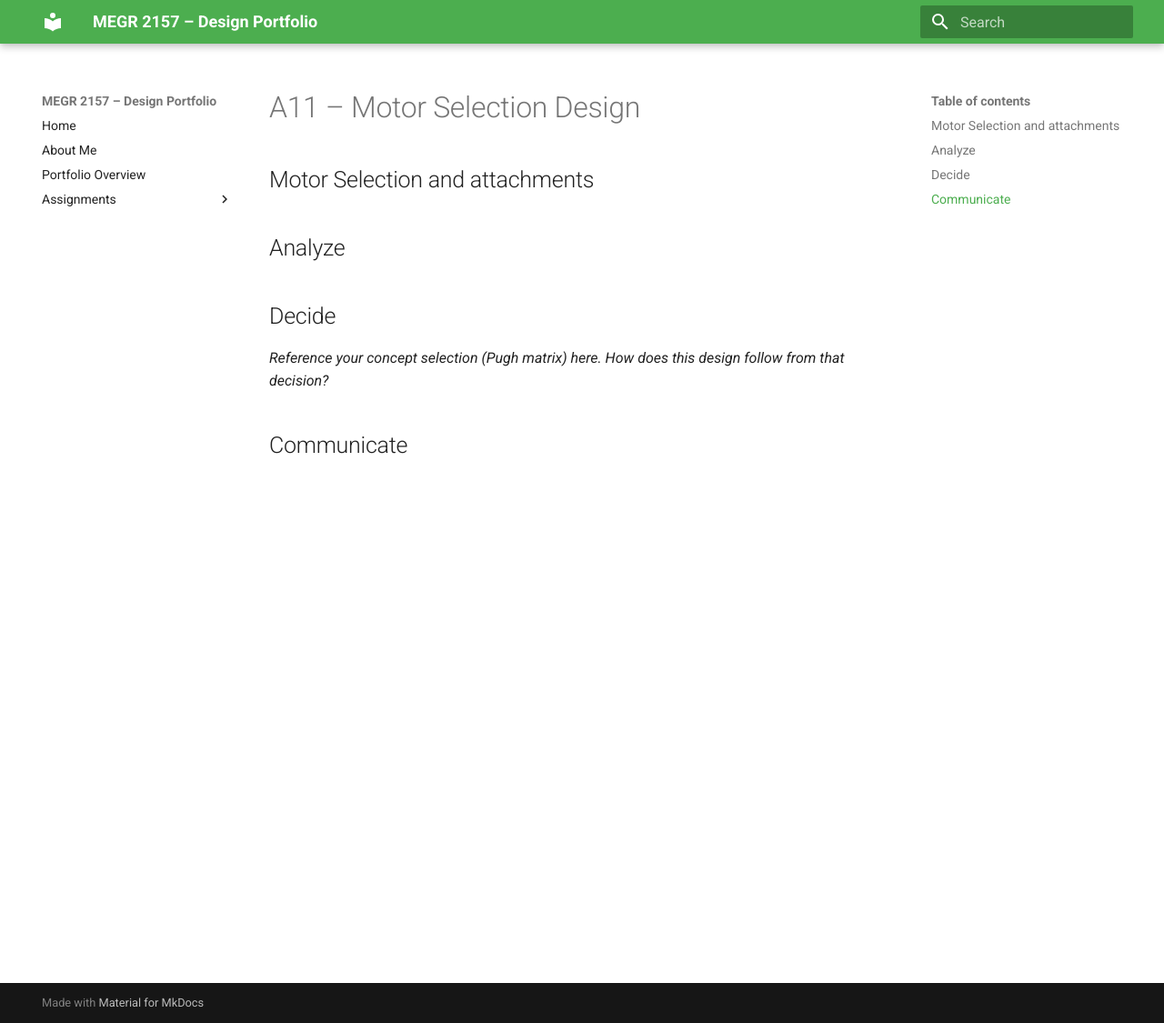
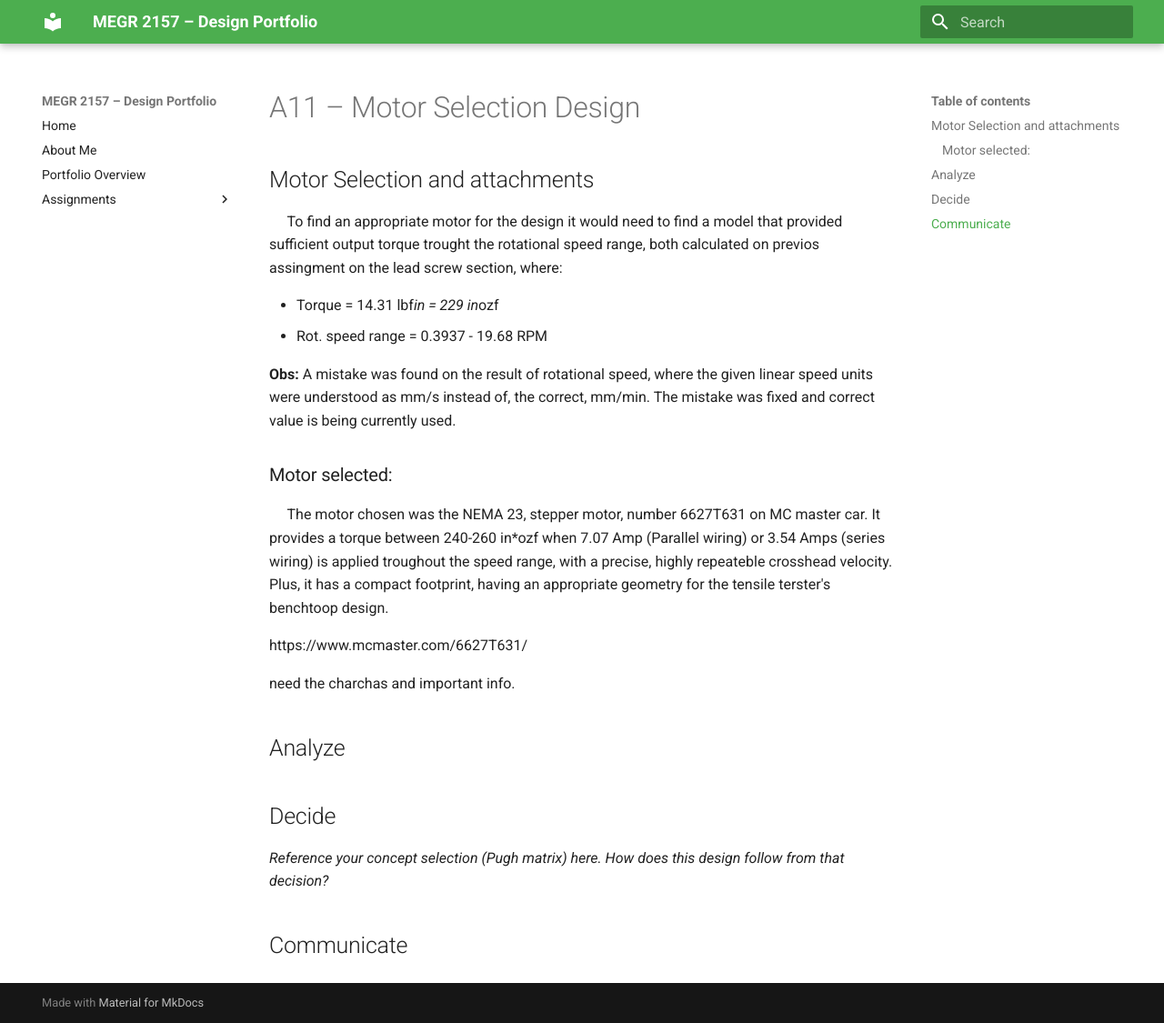
Before and after one commit to abatisti/megr2157-portfolio, an MkDocs documentation site: the page built from docs/assignments/a11/index.md, in a window 1280 px wide and 1125 px high. Shown: the whole window at 91% size. Built offline with MkDocs 1.6.1 and Material for MkDocs 9.7.7, drawn with Linux system fonts in a browser that asks for light colours.

Commit message:
Update index.md

```diff
--- a/docs/assignments/a11/index.md
+++ b/docs/assignments/a11/index.md
@@ -2,8 +2,20 @@
 
 ## Motor Selection and attachments
 
+&nbsp;&nbsp;&nbsp;&nbsp; To find an appropriate motor for the design it would need to find a model that provided sufficient output torque trought the rotational speed range, both calculated on previos assingment on the lead screw section, where:
 
+- Torque = 14.31 lbf*in = 229 in*ozf
+- Rot. speed range = 0.3937 - 19.68 RPM
 
+**Obs:** A mistake was found on the result of rotational speed, where the given linear speed units were understood as mm/s instead of, the correct, mm/min. The mistake was fixed and correct value is being currently used.
+
+### Motor selected:
+
+&nbsp;&nbsp;&nbsp;&nbsp;  The motor chosen was the NEMA 23, stepper motor, number 6627T631 on MC master car. It provides a torque between 240-260 in*ozf when 7.07 Amp (Parallel wiring) or 3.54 Amps (series wiring) is applied troughout the speed range, with a precise, highly repeateble crosshead velocity. Plus, it has a compact footprint, having an appropriate geometry for the tensile terster's benchtoop design.
+
+https://www.mcmaster.com/6627T631/
+
+need the charchas and important info.
 
 ## Analyze
 
```
